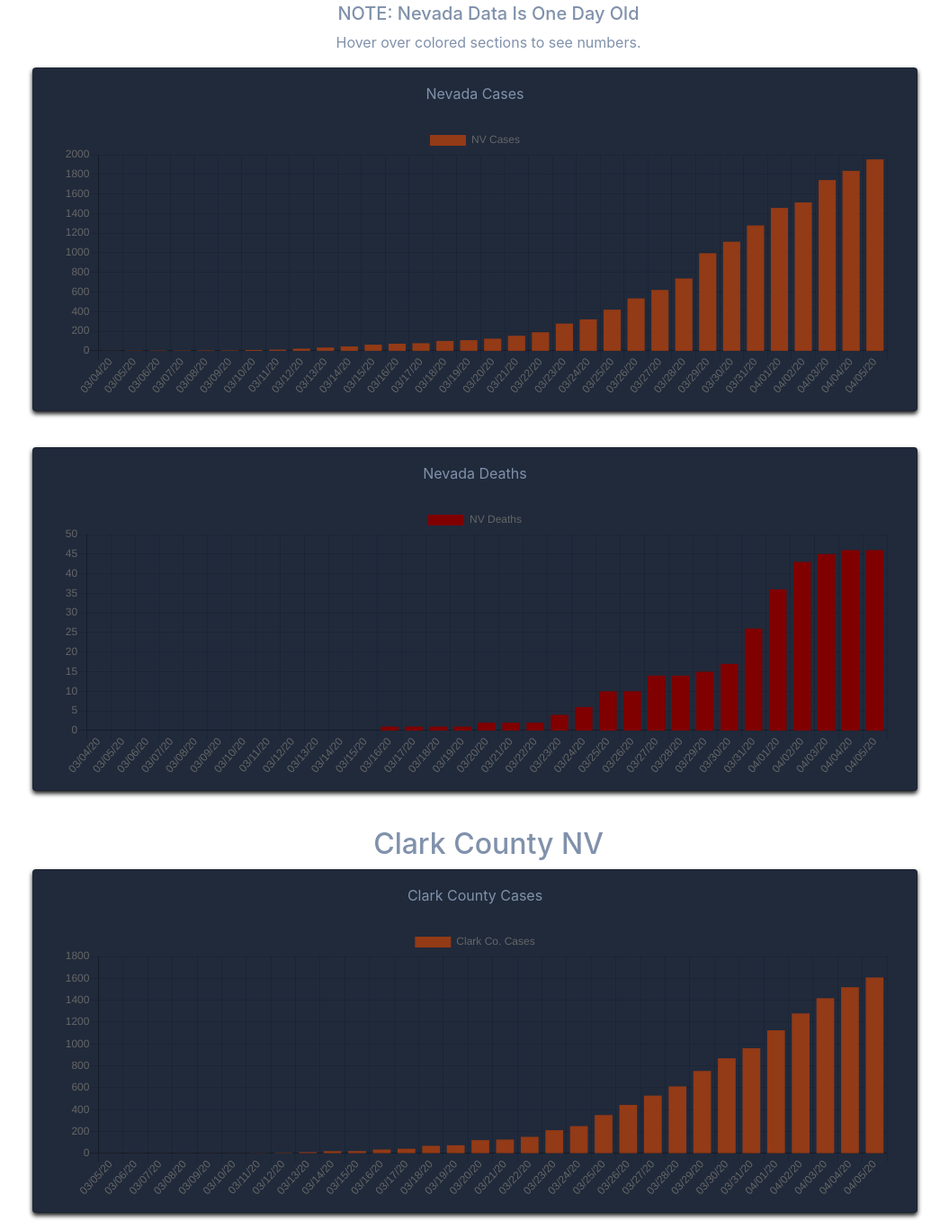
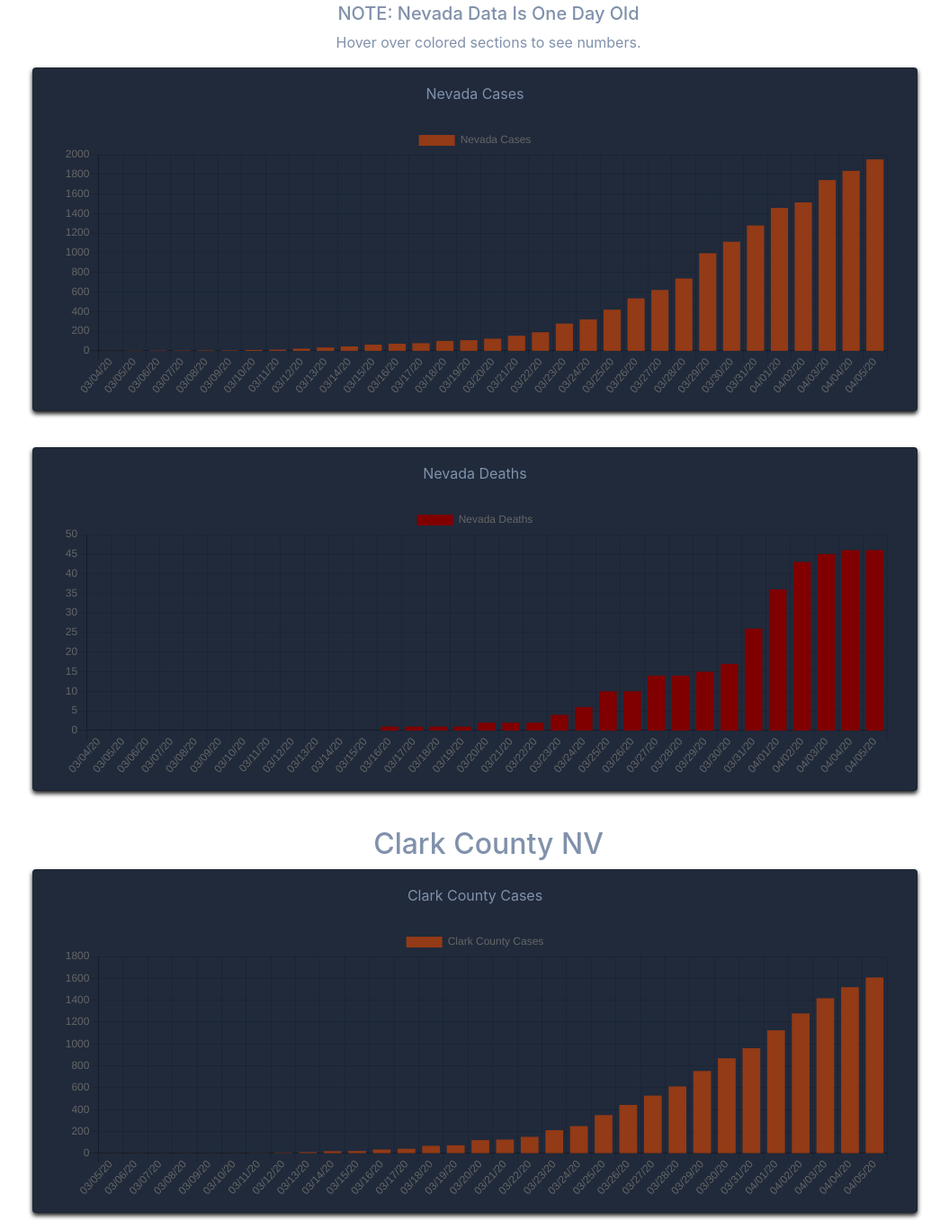
Before and after one commit to roncham/covid19, a Gatsby site: page /nevada in a window 1280 px wide. Shown: the part 179-1546 px from the top of the page at 90% size, without its empty margins (97-1152 px from the left). Built offline with nearby package versions, Linux system fonts and the light colour scheme; Gatsby itself is replaced by a stand-in of ours.

Commit message:
deployed?

```diff
--- a/src/pages/nevada.js
+++ b/src/pages/nevada.js
@@ -47,7 +47,7 @@ class NevadaPage extends Component {
       ],
       datasets: [
         {
-          label: 'NV Cases',
+          label: 'Nevada Cases',
           data: [
             1,
             3,
@@ -126,7 +126,7 @@ class NevadaPage extends Component {
       ],
       datasets: [
         {
-          label: 'NV Deaths',
+          label: 'Nevada Deaths',
           data: [
             0,
             0,
@@ -204,7 +204,7 @@ class NevadaPage extends Component {
       ],
       datasets: [
         {
-          label: 'Clark Co. Cases',
+          label: 'Clark County Cases',
           data: [
             1,
             1,
```
Also changed, not shown: README.md.
